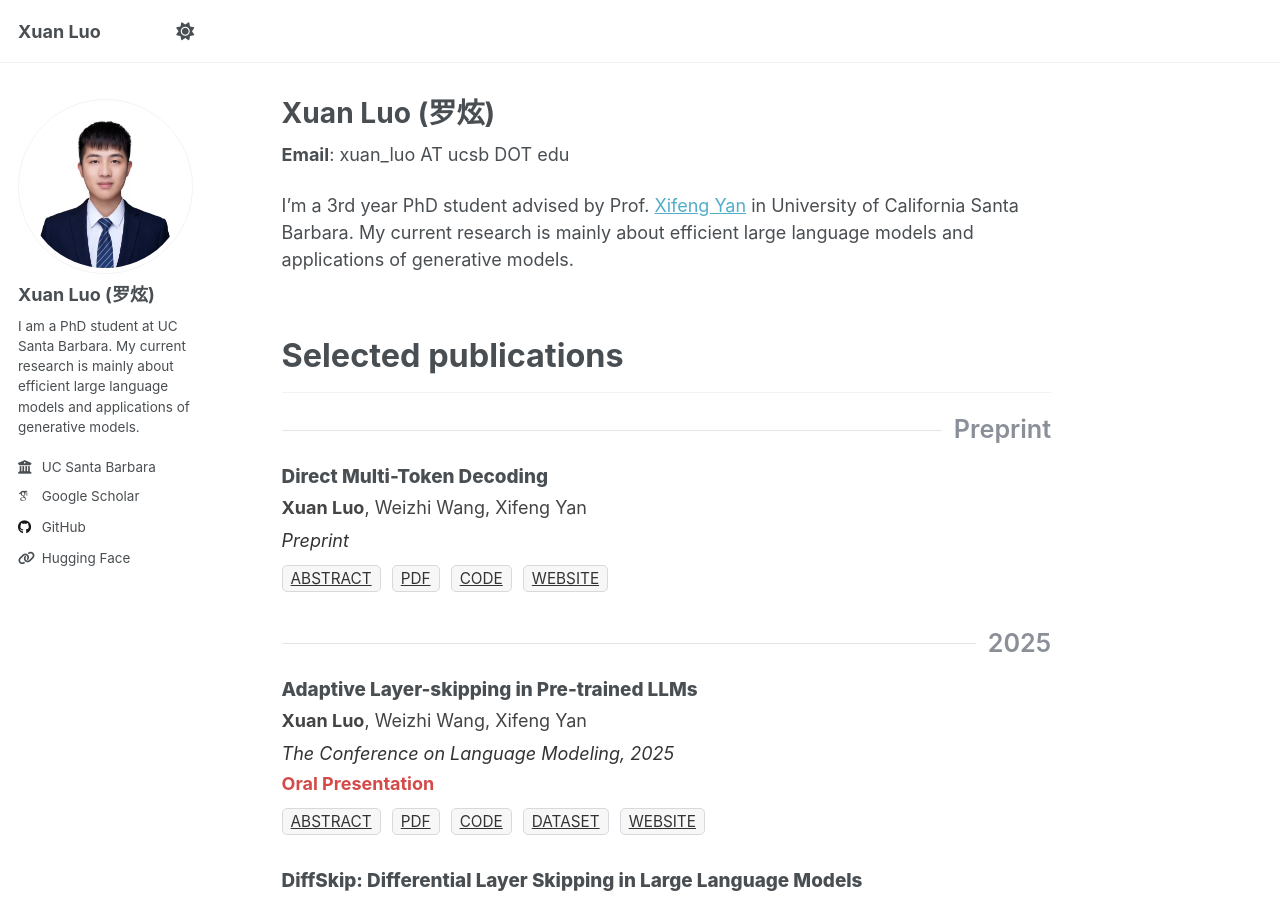
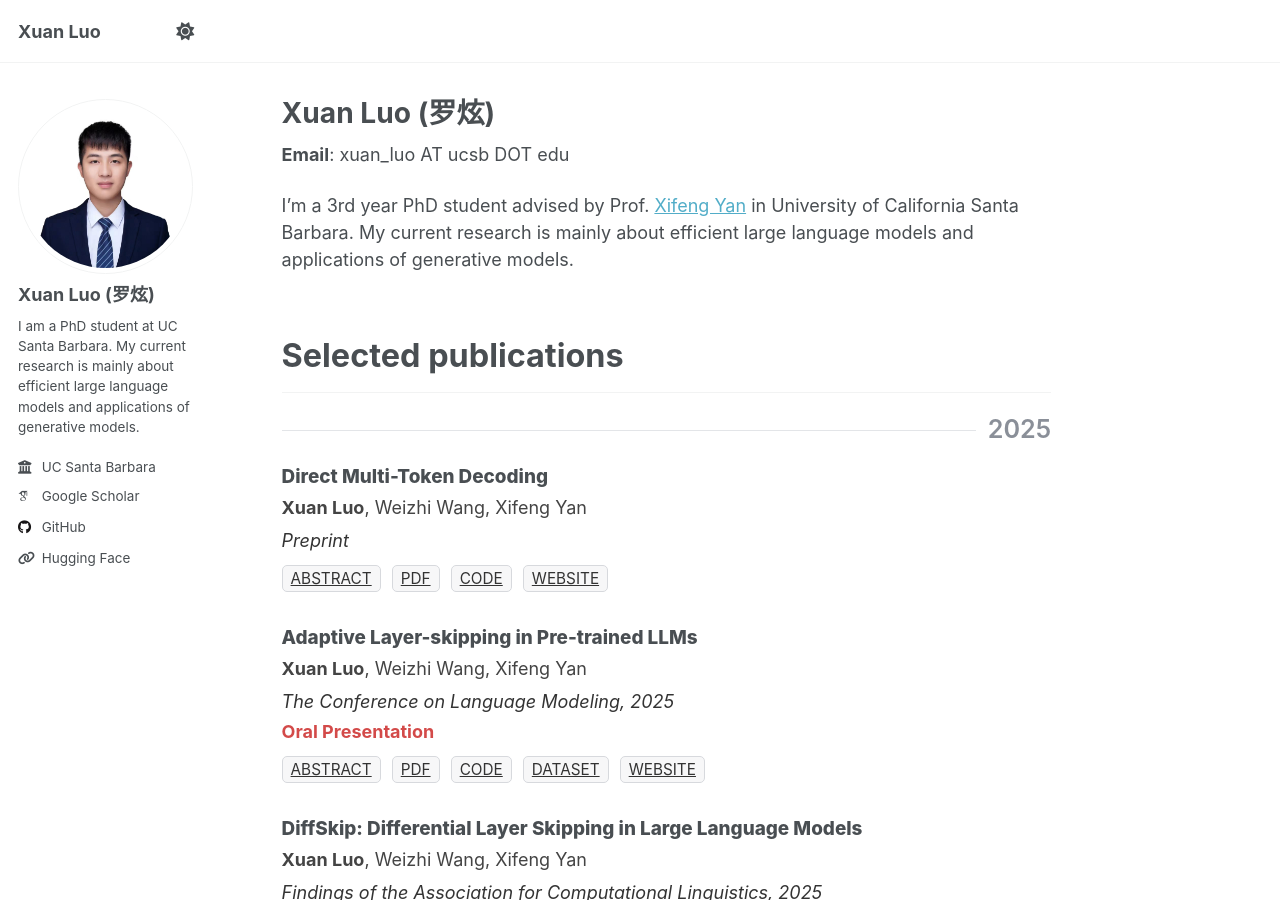
Before and after one commit to luoxuan-cs/luoxuan-cs.github.io, a Jekyll site: the page built from _pages/about.md, in a window 1280 px wide and 900 px high. Built offline with Jekyll 4.4.1, drawn with Linux system fonts in a browser that asks for light colours; some web fonts are replaced; a script that is not in the unit is left out.

Commit message:
Fix DMTD: add PDF and move to 2025 section

```diff
--- a/_pages/about.md
+++ b/_pages/about.md
@@ -11,7 +11,7 @@ I'm a 3rd year PhD student advised by Prof. [Xifeng Yan](https://sites.cs.ucsb.e
 ## Selected publications
 
 <div class="pubs">
-  <div class="pub-year">Preprint</div>
+  <div class="pub-year">2025</div>
   <div class="pub-item">
     <div class="pub-title"><a href="/dmtd/">Direct Multi-Token Decoding</a></div>
     <div class="pub-authors"><strong>Xuan Luo</strong>, Weizhi Wang, Xifeng Yan</div>
@@ -28,7 +28,6 @@ I'm a 3rd year PhD student advised by Prof. [Xifeng Yan](https://sites.cs.ucsb.e
       <a class="btn-tag" href="/dmtd/">WEBSITE</a>
     </div>
   </div>
-  <div class="pub-year">2025</div>
   <div class="pub-item">
     <div class="pub-title"><a href="/flexidepth/">Adaptive Layer-skipping in Pre-trained LLMs</a></div>
     <div class="pub-authors"><strong>Xuan Luo</strong>, Weizhi Wang, Xifeng Yan</div>
```
Also changed, not shown: 1 other file.
